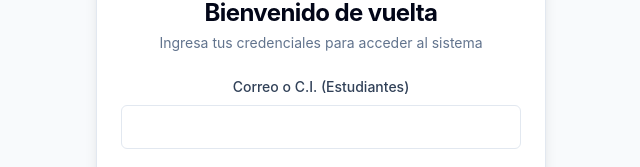
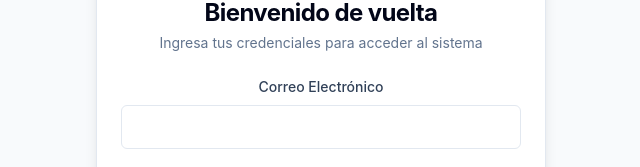
Before and after one commit to Deus-Ex-Umbra/FT---SGI---frontend, a React (Vite) app: page /login in a window 1280 px wide. Shown: the part 251-418 px from the top of the page, without its empty margins (319-959 px from the left). Built offline with nearby package versions, Linux system fonts and the light colour scheme.

Commit message:
fix:iniciar-sesion

```diff
--- a/src/paginas/publicas/InicioSesion.tsx
+++ b/src/paginas/publicas/InicioSesion.tsx
@@ -45,7 +45,7 @@ export const InicioSesion = ({ onAcceso, onRecuperar }: PropsPaginaInicioSesion)
                 <CardContent>
                     <form onSubmit={manejarEnvio} className="space-y-4">
                         <div className="flex flex-col items-center space-y-2 w-full">
-                            <Label htmlFor="usuario" className="text-sm font-medium">Correo o C.I. (Estudiantes)</Label>
+                            <Label htmlFor="usuario" className="text-sm font-medium">Correo Electrónico</Label>
                             <Input
                                 id="usuario"
                                 type="text"
```
